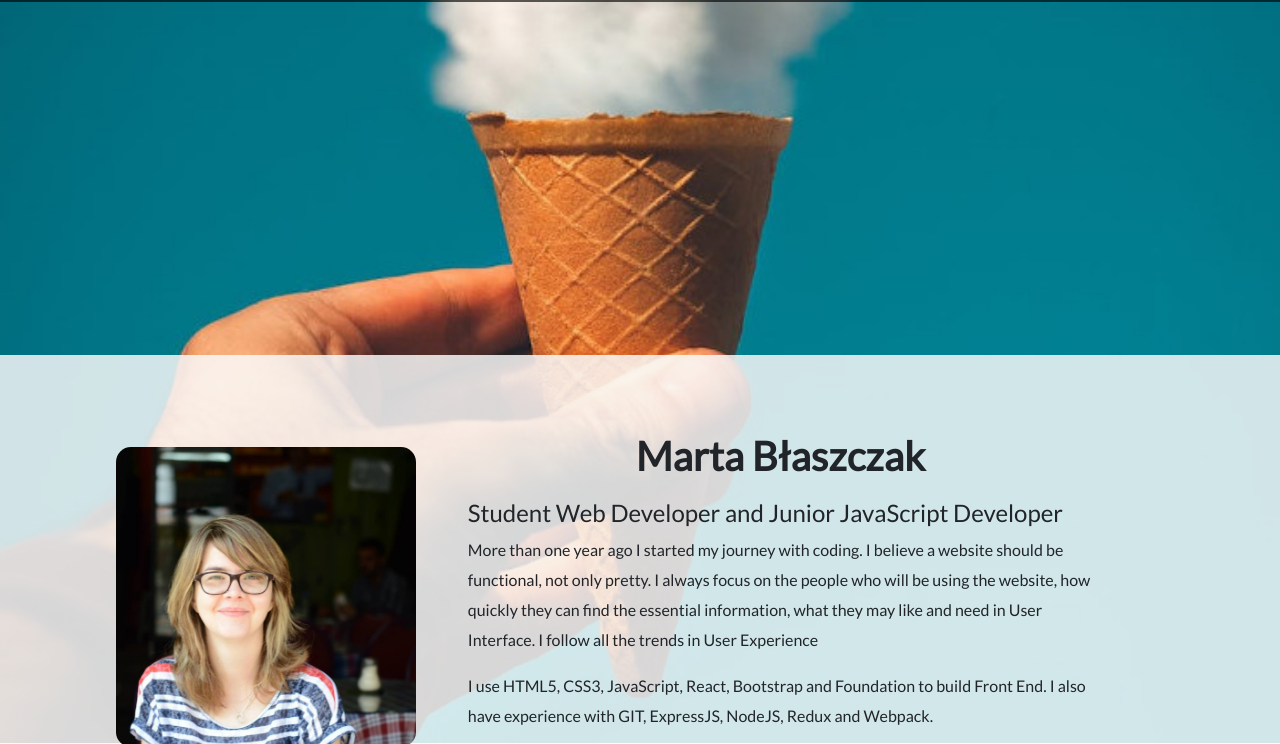
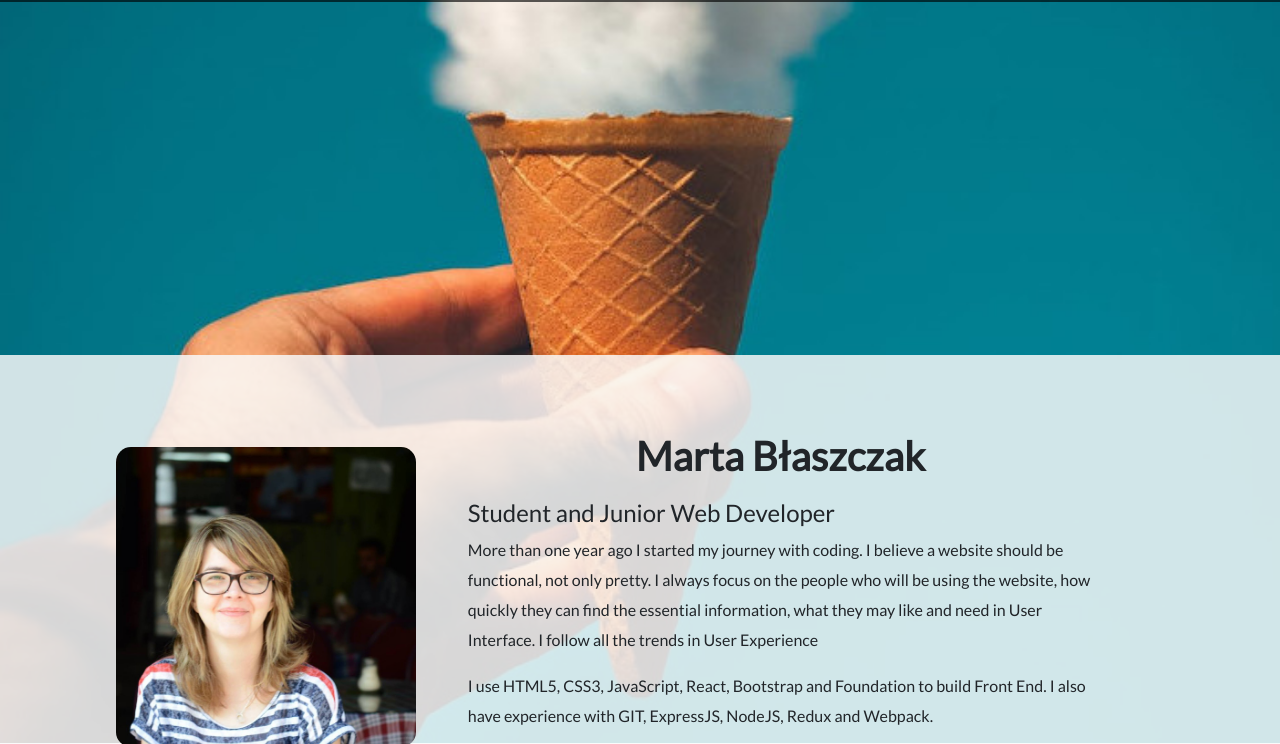
Before and after one commit to MaraBl/martablaszczak.github.io, a website: page index.html in a window 1280 px wide. Shown: the part 57-801 px from the top of the page. Drawn offline with nearby package versions, Linux system fonts and the light colour scheme.

Commit message:
change text

```diff
--- a/index.html
+++ b/index.html
@@ -57,7 +57,7 @@
           </div>
           <div class=" col-lg-7 col-md-12 ">
             <h1>Marta Błaszczak</h1>
-            <h4>Student Web Developer and Junior JavaScript Developer</h4>
+            <h4>Student and Junior Web Developer</h4>
             <p>More than one year ago I started my journey with coding. I believe a website should be functional, not only pretty. I always focus on the people who will be using the website, how quickly they can find the essential information, what they may like and need in User Interface. I follow all the trends in User Experience</p>
             <p>I use HTML5, CSS3, JavaScript, React, Bootstrap and Foundation to build Front End. I also have experience with GIT, ExpressJS, NodeJS, Redux and Webpack.<p>
           </div>
```
